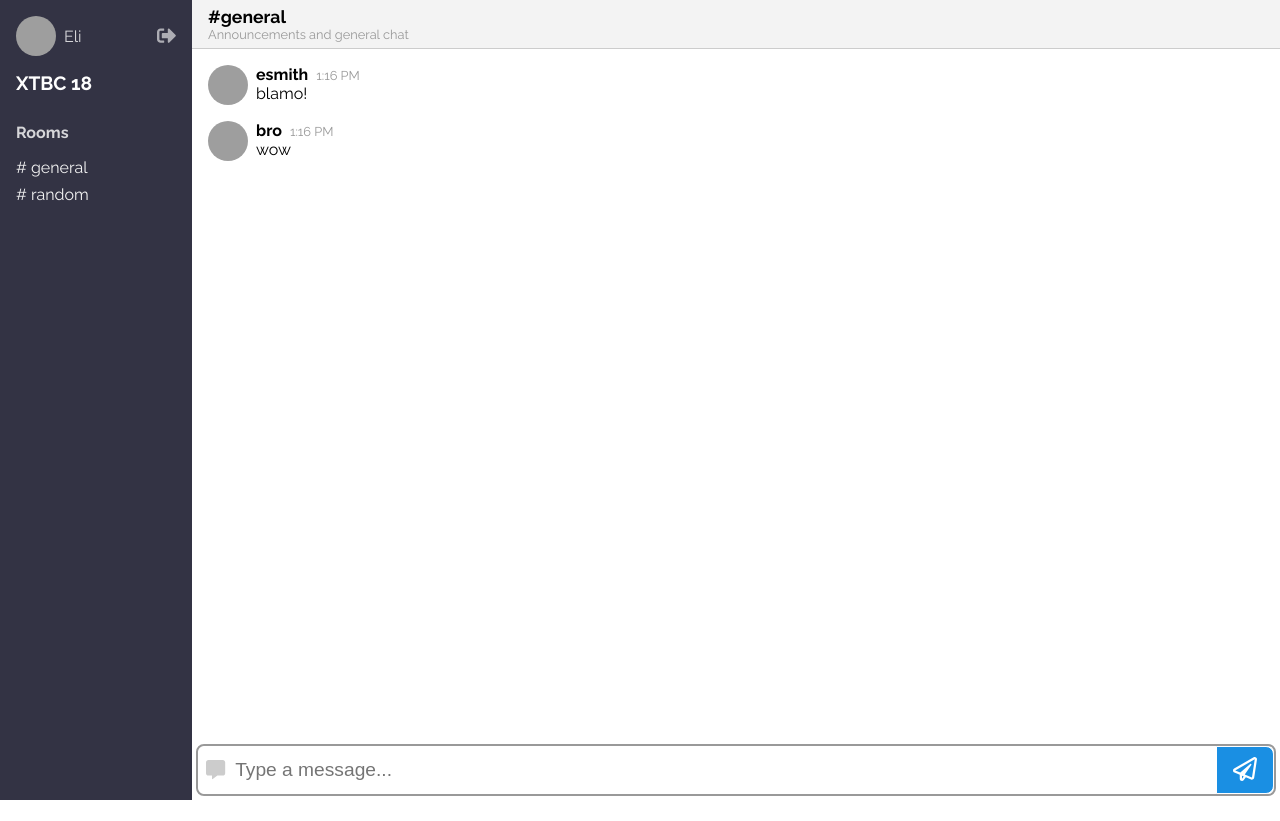
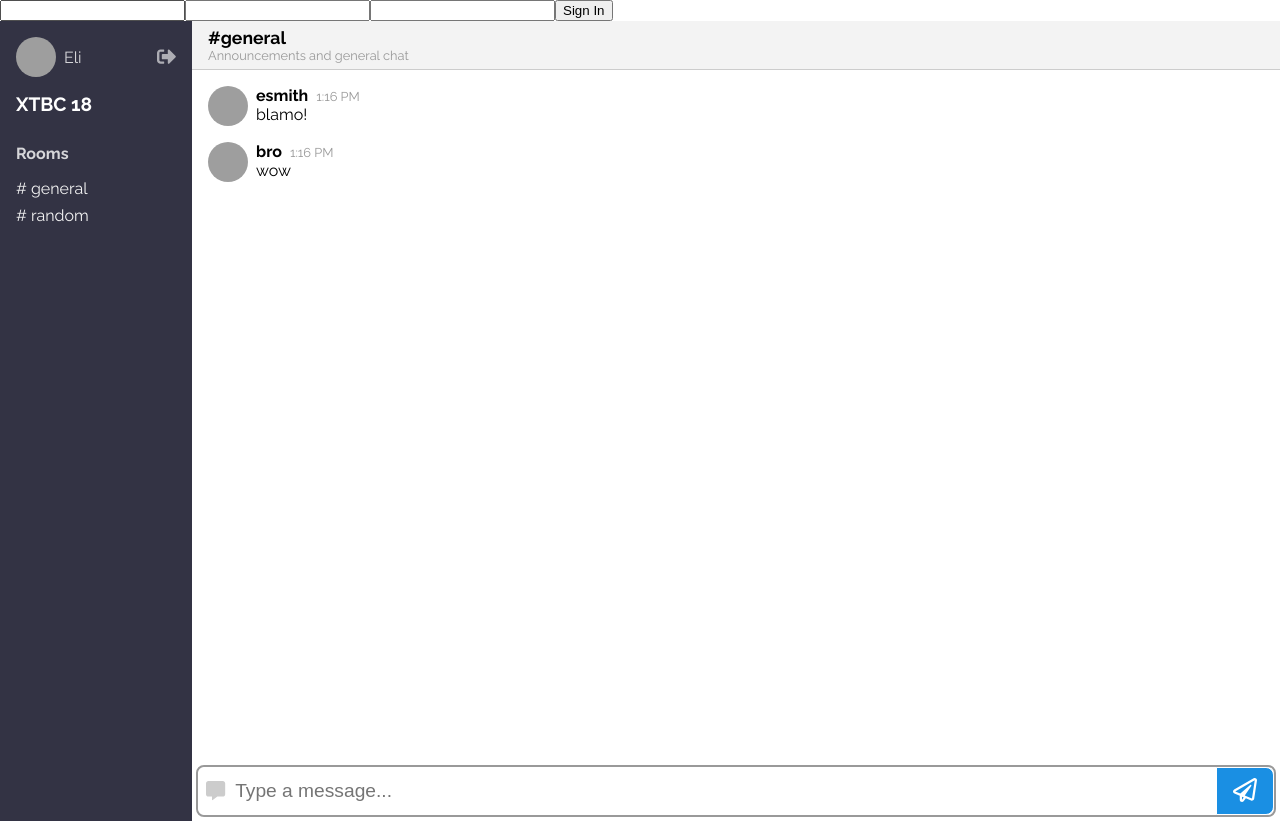
Before and after one commit to Smith2106/Chatagonia, a React (Create React App) app: page / in a window 1280 px wide. Before the commit the page ends 800 px from the top, so only its background shows below. Built offline with nearby package versions, Linux system fonts and the light colour scheme; grey boxes are pictures that could not be loaded.

Commit message:
Create SignIn component and connect it to App

```diff
--- a/src/App.js
+++ b/src/App.js
@@ -2,6 +2,7 @@ import React, { Component } from 'react';
 
 import './App.css';
 import Main from './Main';
+import SignIn from './SignIn';
 
 class App extends Component {
   constructor(props) {
@@ -16,9 +17,16 @@ class App extends Component {
     };
   }
 
+  signIn = (user) => {
+    this.setState({
+      user
+    });
+  }
+
   render() {
     return (
       <div className="App">
+        <SignIn signIn={this.signIn} />
         <Main user={this.state.user}/>
       </div>
     );
--- a/src/Avatar.js
+++ b/src/Avatar.js
@@ -7,7 +7,7 @@ const Avatar = props => {
             style={{...props.style,...styles}}
         ></div>
     );
-}
+};
 
 const styles = {
     background: 'url(https://api.adorable.io/avatars/32/davey@getfretless.com)',
--- a/src/MessageForm.js
+++ b/src/MessageForm.js
@@ -38,7 +38,7 @@ class MessageForm extends Component {
                     style={styles.input}
                 />
                 <button type="submit" style={styles.button}>
-                <i className="far fa-paper-plane" title="Send"></i>
+                    <i className="far fa-paper-plane" title="Send"></i>
                 </button>
             </form>
         );
--- /dev/null
+++ b/src/SignIn.js
@@ -0,0 +1,59 @@
+import React, { Component } from 'react';
+
+class SignIn extends Component {
+
+    state = {
+        uid: '',
+        displayName: '',
+        email: '',
+    };
+
+    handleSubmit = (e) => {
+        e.preventDefault();
+        this.props.signIn({...this.state});
+        this.setState({
+            uid: '',
+            displayName: '',
+            email: '',
+        });
+    }
+
+    handleChange = (e, key) => {
+        console.log(key);
+        this.setState({
+            [key]: e.target.value,
+        });
+    }
+
+    render() {
+        return (
+            <form className="SignIn" onSubmit={this.handleSubmit}>
+                <input
+                    autoFocus
+                    required
+                    type="email"
+                    name="email"
+                    value={this.state.email}
+                    onChange={(e) => this.handleChange(e, 'email')}
+                />
+                <input
+                    required
+                    type="text"
+                    name="displayName"
+                    value={this.state.displayName}
+                    onChange={(e) => this.handleChange(e, 'displayName')}
+                />
+                <input
+                    required
+                    type="text"
+                    name="uid"
+                    value={this.state.uid}
+                    onChange={(e) => this.handleChange(e, 'uid')}
+                />
+                <button type="submit">Sign In</button>
+            </form>
+        );
+    }
+}
+
+export default SignIn;
--- a/src/UserInfo.js
+++ b/src/UserInfo.js
@@ -12,7 +12,7 @@ const UserInfo = props => {
             </a>
         </div>
     );
-}
+};
 
 const styles = {
     info: {
```
